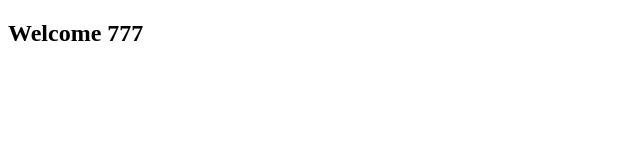
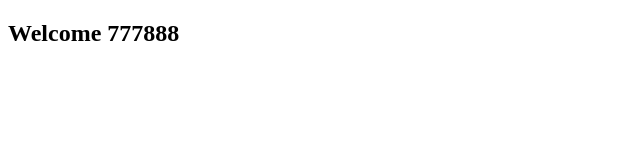
Before and after one commit to Yustus7/web, a plain HTML site: page index.html in a window 1280 px wide. Shown: the full height of the page, 0-640 px from the left. Drawn offline with Linux system fonts and the light colour scheme.

Commit message:
add 777888

```diff
--- a/index.html
+++ b/index.html
@@ -5,6 +5,6 @@
     <title>Title</title>
 </head>
 <body>
-<h2>Welcome 777</h2>
+<h2>Welcome 777888</h2>
 </body>
 </html>
```
